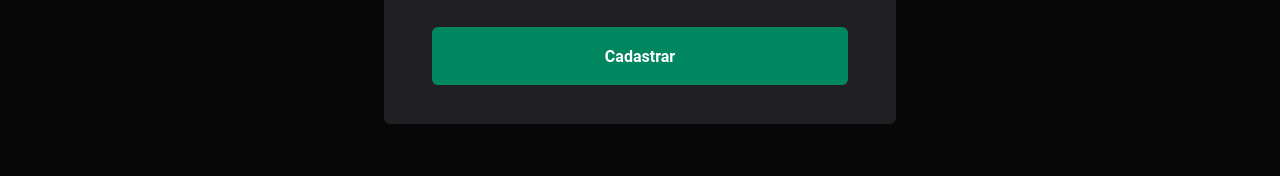
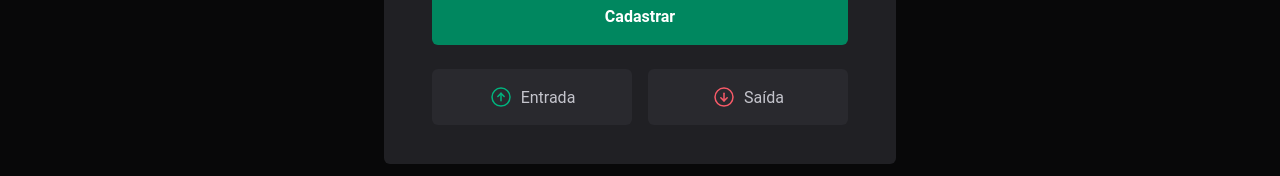
Before and after one commit to sousa-v/dt-money, a React (Vite) app: page / in a window 1280 px wide. Both pictures are taken after a click on the button "Nova Transação". Shown: the part 486-662 px from the top of the page. Built offline with nearby package versions, Linux system fonts and the light colour scheme.

Commit message:
Botoes de entrada e saida

```diff
--- a/src/components/NewTransactionModel/index.tsx
+++ b/src/components/NewTransactionModel/index.tsx
@@ -1,6 +1,12 @@
 import * as Dialog from '@radix-ui/react-dialog'
-import { X } from 'phosphor-react'
-import { CloseButton, Content, Overlay } from './styles'
+import { ArrowCircleDown, ArrowCircleUp, X } from 'phosphor-react'
+import {
+  CloseButton,
+  Content,
+  Overlay,
+  TransactionType,
+  TransactionTypeButton,
+} from './styles'
 
 export function NewTransactionModal() {
   return (
@@ -20,6 +26,15 @@
           <input type="text" placeholder="Categoria" required />
 
           <button type="submit">Cadastrar</button>
+
+          <TransactionType>
+            <TransactionTypeButton variant="income">
+              <ArrowCircleUp size={24} /> Entrada
+            </TransactionTypeButton>
+            <TransactionTypeButton variant="outcome">
+              <ArrowCircleDown size={24} /> Saída
+            </TransactionTypeButton>
+          </TransactionType>
         </form>
       </Content>
     </Dialog.Portal>
--- a/src/components/NewTransactionModel/styles.ts
+++ b/src/components/NewTransactionModel/styles.ts
@@ -68,3 +68,32 @@
   color: ${({ theme }) => theme['green-500']};
   cursor: pointer;
 `
+
+export const TransactionType = styled.div`
+  display: grid;
+  grid-template-columns: repeat(2, 1fr);
+  gap: 1rem;
+  margin-top: 0.5rem;
+`
+
+interface TransactionTypeButtonProps {
+  variant: 'income' | 'outcome'
+}
+
+export const TransactionTypeButton = styled.button<TransactionTypeButtonProps>`
+  background: ${({ theme }) => theme['gray-700']};
+  padding: 1rem;
+  display: flex;
+  align-items: center;
+  justify-content: center;
+  gap: 0.5rem;
+  border-radius: 6px;
+  border: 0;
+  color: ${({ theme }) => theme['gray-300']};
+  cursor: pointer;
+
+  svg {
+    color: ${({ variant, theme }) =>
+      variant === 'income' ? theme['green-300'] : theme['red-300']};
+  }
+`
```
